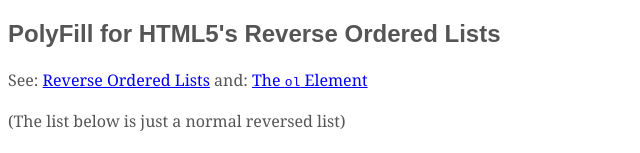
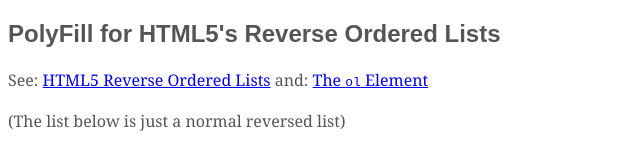
Before and after one commit to impressivewebs/HTML5-Reverse-Ordered-Lists, a plain HTML site: page index.html in a window 1280 px wide. Shown: the top 153 px of the page, without its empty margins (0-640 px from the left). Drawn offline with nearby package versions, Linux system fonts and the light colour scheme.

Commit message:
link to IW article, really

```diff
--- a/index.html
+++ b/index.html
@@ -22,7 +22,7 @@ h1 {
 <body>
 <h1>PolyFill for HTML5's Reverse Ordered Lists</h1>
 
-<p>See: <a href="http://blog.whatwg.org/reverse-ordered-lists">Reverse Ordered Lists</a> and: <a href="http://dev.w3.org/html5/spec/Overview.html#the-ol-element">The <code>ol</code> Element</a></p>
+<p>See: <a href="http://www.impressivewebs.com/reverse-ordered-lists-html5">HTML5 Reverse Ordered Lists</a> and: <a href="http://dev.w3.org/html5/spec/Overview.html#the-ol-element">The <code>ol</code> Element</a></p>
 
 <p>(The list below is just a normal reversed list)</p>
 
```
